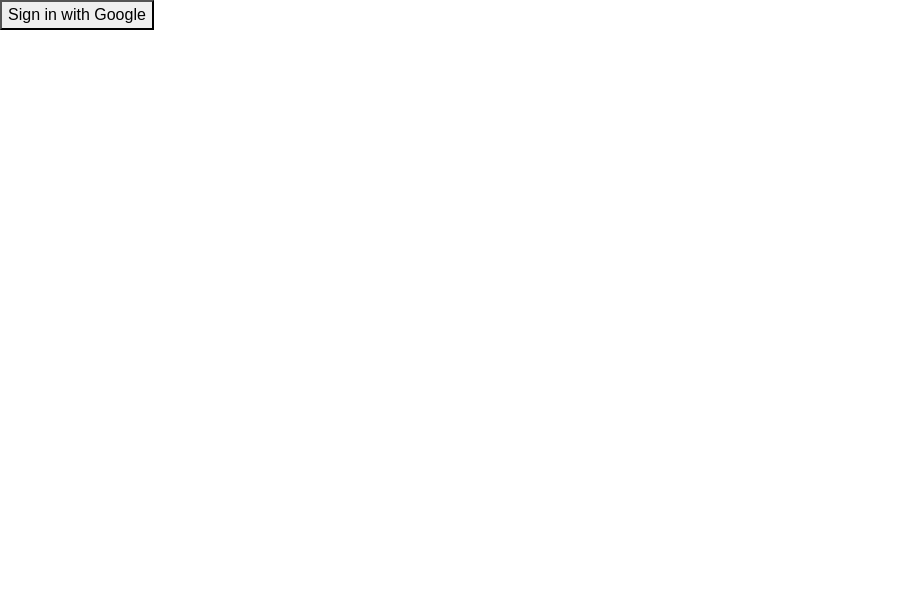
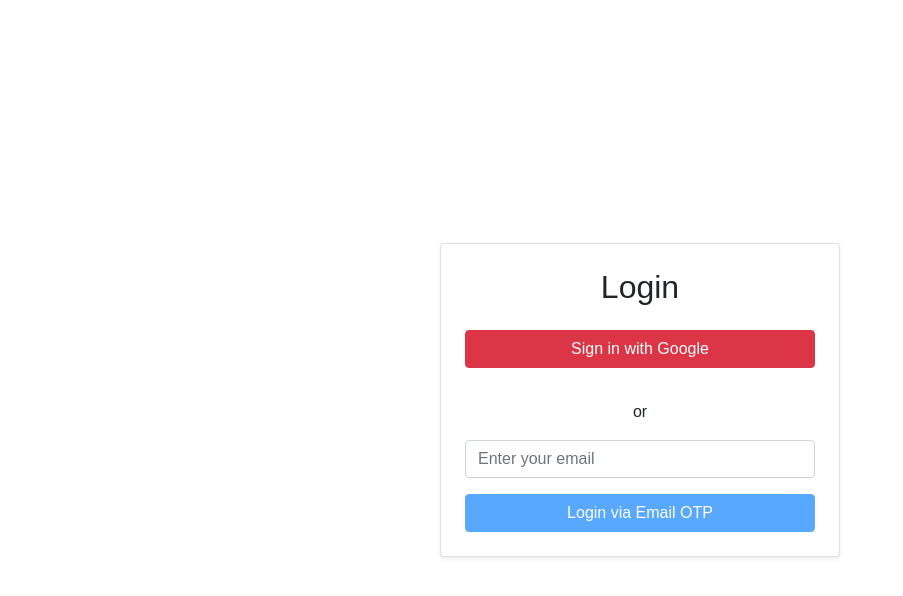
Before and after one commit to ajaymarathe/10-fast-fingers, a React (Create React App) app: page /login in a window 1280 px wide. Shown: the top 596 px of the page, without its empty margins (0-903 px from the left). Built offline with nearby package versions, Linux system fonts and the light colour scheme; no server answers; the HTML template or start-up script is replaced by a standard one.

Commit message:
Login with email magic link

```diff
--- a/src/App.js
+++ b/src/App.js
@@ -1,13 +1,12 @@
 import React from "react";
-import { Routes, Route } from 'react-router-dom';
-
+import { Routes, Route } from "react-router-dom";
 
 import Home from "./Pages/Home";
 import Login from "./Pages/Login";
 
 function App() {
   return (
-      <Routes>
+    <Routes>
       <Route path="/" element={<Home />} />
       <Route path="/login" element={<Login />} />
       {/* <Route path="*" element={<NotFound />} /> */}
--- a/src/Components/Navbar.js
+++ b/src/Components/Navbar.js
@@ -1,9 +1,12 @@
 /* eslint-disable jsx-a11y/anchor-is-valid */
 import React from "react";
 import { Link } from 'react-router-dom';
+import { useAuth } from "../Context/AuthContext";
 
 
 function Navbar() {
+  const { user, logout } = useAuth();
+
   return (
     <>
       <nav className="navbar navbar-expand-lg navbar-light bg-light shadow-sm">
@@ -30,7 +33,15 @@
           </ul>
           <div className="form-inline my-2 my-lg-0">
             <div className="nav-item">
-              <Link to="/login" className="nav-link">Login</Link>
+              {user ? (
+                <button className="btn btn-danger" onClick={logout}>
+                  Logout
+                </button>
+              ) : (
+                <Link to="/login" className="btn btn-primary">
+                  Login
+                </Link>
+              )}
             </div>
           </div>
         </div>
--- /dev/null
+++ b/src/Context/AuthContext.js
@@ -0,0 +1,19 @@
+import { createContext, useContext, useState } from 'react';
+
+const AuthContext = createContext();
+
+export const AuthProvider = ({ children }) => {
+  const [user, setUser] = useState(null); // null = not logged in
+  console.log('user', user)
+
+  const login = (userData) => setUser(userData);
+  const logout = () => setUser(null);
+
+  return (
+    <AuthContext.Provider value={{ user, login, logout }}>
+      {children}
+    </AuthContext.Provider>
+  );
+};
+
+export const useAuth = () => useContext(AuthContext);
--- a/src/Pages/Login.jsx
+++ b/src/Pages/Login.jsx
@@ -1,30 +1,128 @@
-import React from "react";
-import { signInWithPopup } from "firebase/auth";
+import React, { useState } from "react";
+import axios from "axios";
+import {
+  signInWithPopup,
+  signInWithEmailLink,
+  sendSignInLinkToEmail,
+  isSignInWithEmailLink,
+} from "firebase/auth";
+import { useNavigate } from "react-router-dom";
+
 import { auth, googleProvider } from "../firebaseConfig";
-import axios from "axios";
+import { useAuth } from '../Context/AuthContext';
 
 const Login = () => {
+  const [email, setEmail] = useState("");
+  const navigate = useNavigate();
+  const { login } = useAuth();
+
   const handleGoogleLogin = async () => {
     try {
       const result = await signInWithPopup(auth, googleProvider);
       const token = await result.user.getIdToken();
 
       // Optional: Send token to backend
-      const res = await axios.post("http://localhost:5000/api/auth/google-login", {}, {
-        headers: { Authorization: `Bearer ${token}` }
-      });
+      const res = await axios.post(
+        "http://localhost:5000/api/auth/google-login",
+        {},
+        {
+          headers: { Authorization: `Bearer ${token}` },
+        }
+      );
 
       console.log("Backend response:", res.data);
-      alert("Login successful");
-
+      login(res.data);
+      navigate("/");
     } catch (error) {
       console.error("Google login failed:", error);
     }
   };
 
+  const handleSendEmailLink = async () => {
+    const actionCodeSettings = {
+      url: process.env.REACT_APP_BASE_URL, // redirect back to same page
+      handleCodeInApp: true,
+    };
+
+    try {
+      await sendSignInLinkToEmail(auth, email, actionCodeSettings);
+      window.localStorage.setItem("emailForSignIn", email);
+      alert("Email sent! Check your inbox.");
+    } catch (error) {
+      console.error("Failed to send sign-in link:", error);
+    }
+  };
+
+  const checkEmailLinkLogin = async () => {
+    if (isSignInWithEmailLink(auth, window.location.href)) {
+      let emailFromStorage = window.localStorage.getItem("emailForSignIn");
+      if (!emailFromStorage) {
+        emailFromStorage = window.prompt(
+          "Please provide your email for confirmation"
+        );
+      }
+
+      try {
+        const result = await signInWithEmailLink(
+          auth,
+          emailFromStorage,
+          window.location.href
+        );
+        const token = await result.user.getIdToken();
+        await axios.post(
+          "http://localhost:5000/api/auth/email-login",
+          {},
+          {
+            headers: { Authorization: `Bearer ${token}` },
+          }
+        );
+        window.localStorage.removeItem("emailForSignIn");
+        navigate.push("/");
+      } catch (err) {
+        console.error("Email link sign-in error:", err);
+      }
+    }
+  };
+
+  React.useEffect(() => {
+    checkEmailLinkLogin();
+  }, []);
+
   return (
-    <div>
-      <button onClick={handleGoogleLogin}>Sign in with Google</button>
+    <div className="container d-flex justify-content-center align-items-center min-vh-100">
+      <div
+        className="card p-4 shadow-sm"
+        style={{ maxWidth: "400px", width: "100%" }}
+      >
+        <h2 className="text-center mb-4">Login</h2>
+
+        <button
+          className="btn btn-danger w-100 mb-3"
+          onClick={handleGoogleLogin}
+        >
+          <i className="bi bi-google me-2"></i> Sign in with Google
+        </button>
+
+        <div className="text-center my-3">or</div>
+
+        <div className="mb-3">
+          <input
+            type="email"
+            className="form-control"
+            placeholder="Enter your email"
+            value={email}
+            onChange={(e) => setEmail(e.target.value)}
+          />
+        </div>
+
+        <button
+          className="btn btn-primary w-100"
+          onClick={handleSendEmailLink}
+          disabled={!email}
+        >
+          Login via Email OTP
+        </button>
+      </div>
     </div>
   );
 };
--- a/src/index.js
+++ b/src/index.js
@@ -5,6 +5,7 @@
 import "./index.css";
 import App from "./App";
 import reportWebVitals from "./reportWebVitals";
+import { AuthProvider } from "./Context/AuthContext";
 
 // src/index.js
 import "bootstrap/dist/css/bootstrap.min.css";
@@ -13,7 +14,9 @@
 root.render(
   <React.StrictMode>
     <BrowserRouter>
-      <App />
+      <AuthProvider>
+        <App />
+      </AuthProvider>
     </BrowserRouter>
   </React.StrictMode>
 );
```
